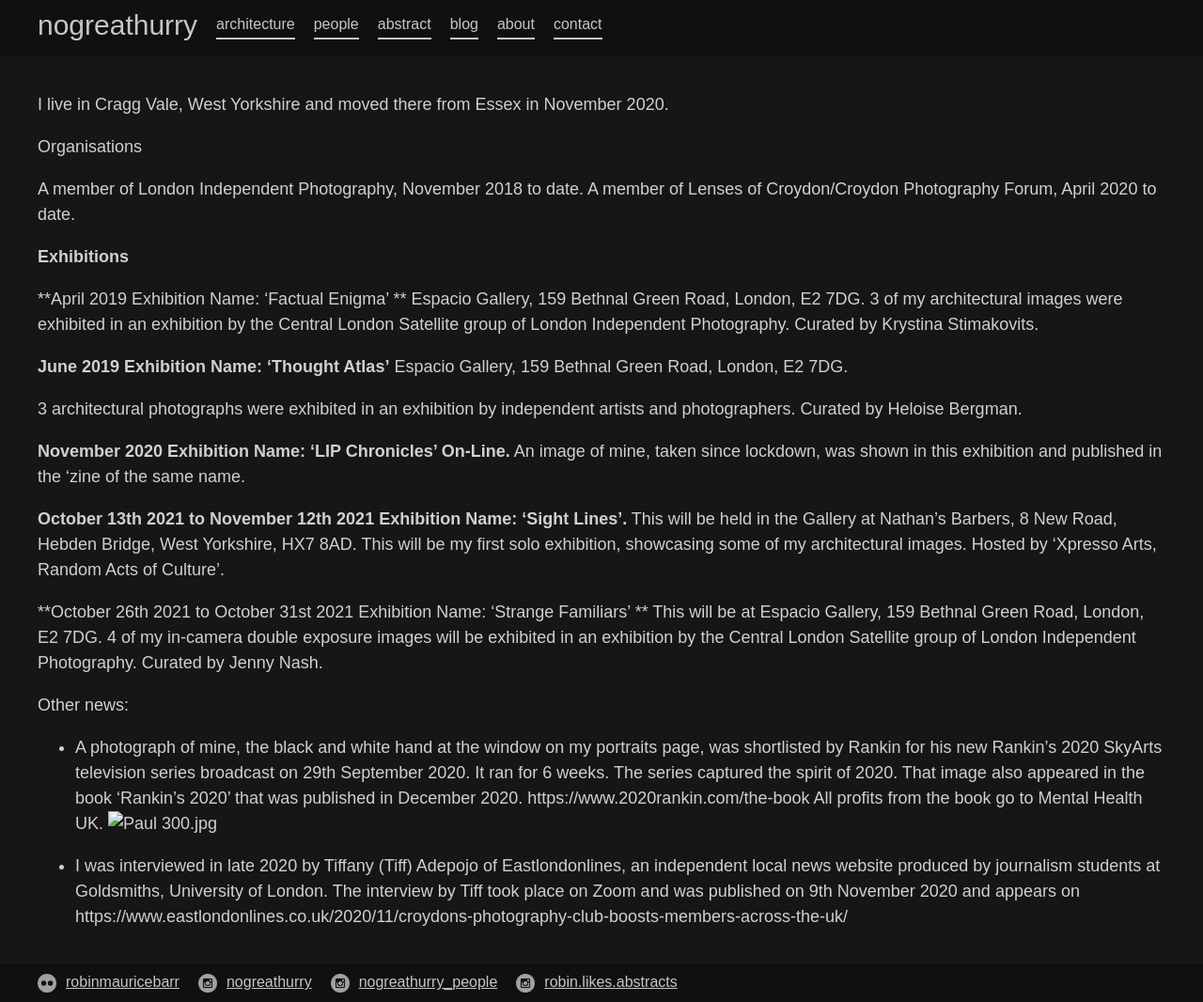
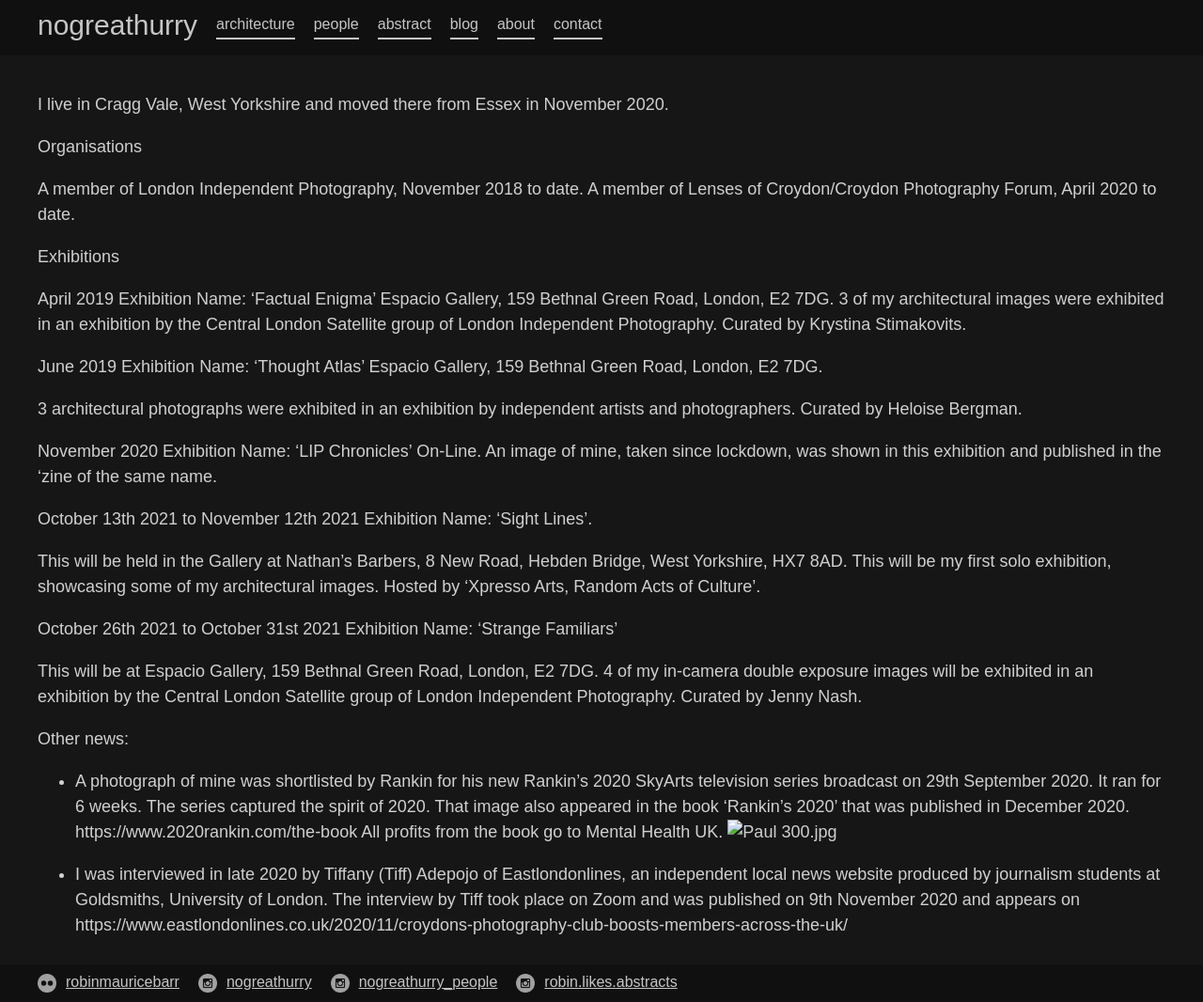
Before and after one commit to 987poiuytrewq/nogreathurry, a Jekyll site: the page built from blog.md, in a window 1280 px wide and 1066 px high. Shown: the whole window at 94% size. Built offline with Jekyll 4.4.1, drawn with Linux system fonts in a browser that asks for light colours.

Commit message:
Updated Blog

```diff
--- a/blog.md
+++ b/blog.md
@@ -10,38 +10,39 @@ Organisations
 A member of London Independent Photography, November 2018 to date.
 A member of Lenses of Croydon/Croydon Photography Forum, April 2020 to date.
 
-**Exhibitions**
+Exhibitions
 
-**April 2019
+April 2019
 Exhibition Name: 'Factual Enigma'
-**
 Espacio Gallery, 159 Bethnal Green Road, London, E2 7DG.
 3 of my architectural images were exhibited in an exhibition by the Central London Satellite group of London Independent Photography. Curated by Krystina Stimakovits.
 
-**June 2019
-Exhibition Name: 'Thought Atlas'**
+June 2019
+Exhibition Name: 'Thought Atlas'
 Espacio Gallery, 159 Bethnal Green Road, London, E2 7DG.
 
 3 architectural photographs were exhibited in an exhibition by independent artists and photographers. Curated by Heloise Bergman.
 
-**November 2020
+November 2020
 Exhibition Name: 'LIP Chronicles'
-On-Line.**
+On-Line.
 An image of mine, taken since lockdown, was shown in this exhibition and published in the 'zine of the same name.
 
-**October 13th 2021 to November 12th 2021
-Exhibition Name: 'Sight Lines'.**
+October 13th 2021 to November 12th 2021
+Exhibition Name: 'Sight Lines'.
+
 This will be held in the Gallery at Nathan's Barbers, 8 New Road, Hebden Bridge, West Yorkshire, HX7 8AD.
 This will be my first solo exhibition, showcasing some of my architectural images. Hosted by 'Xpresso Arts, Random Acts of Culture'.
 
-**October 26th 2021 to October 31st 2021
-Exhibition Name: 'Strange Familiars' **
+October 26th 2021 to October 31st 2021
+Exhibition Name: 'Strange Familiars'
+
 This will be at Espacio Gallery, 159 Bethnal Green Road, London, E2 7DG.
 4 of my in-camera double exposure images will be exhibited in an exhibition by the Central London Satellite group of London Independent Photography. Curated by Jenny Nash.
 
 Other news:
 
-* A photograph of mine, the black and white hand at the window on my portraits page, was shortlisted by Rankin for his new Rankin's 2020 SkyArts television series broadcast on 29th September 2020.  It ran for 6 weeks. The series captured the spirit of 2020. That image also appeared in the book 'Rankin's 2020' that was published in December 2020. https://www.2020rankin.com/the-book
+* A photograph of mine was shortlisted by Rankin for his new Rankin's 2020 SkyArts television series broadcast on 29th September 2020.  It ran for 6 weeks. The series captured the spirit of 2020. That image also appeared in the book 'Rankin's 2020' that was published in December 2020. https://www.2020rankin.com/the-book
 All profits from the book go to Mental Health UK. ![Paul 300.jpg](/uploads/Paul%20300.jpg)
 
 * I was interviewed in late 2020 by Tiffany (Tiff) Adepojo of Eastlondonlines, an independent local news website produced by journalism students at Goldsmiths, University of London.  The interview by Tiff took place on Zoom and was published on 9th November 2020 and appears on https://www.eastlondonlines.co.uk/2020/11/croydons-photography-club-boosts-members-across-the-uk/
```
